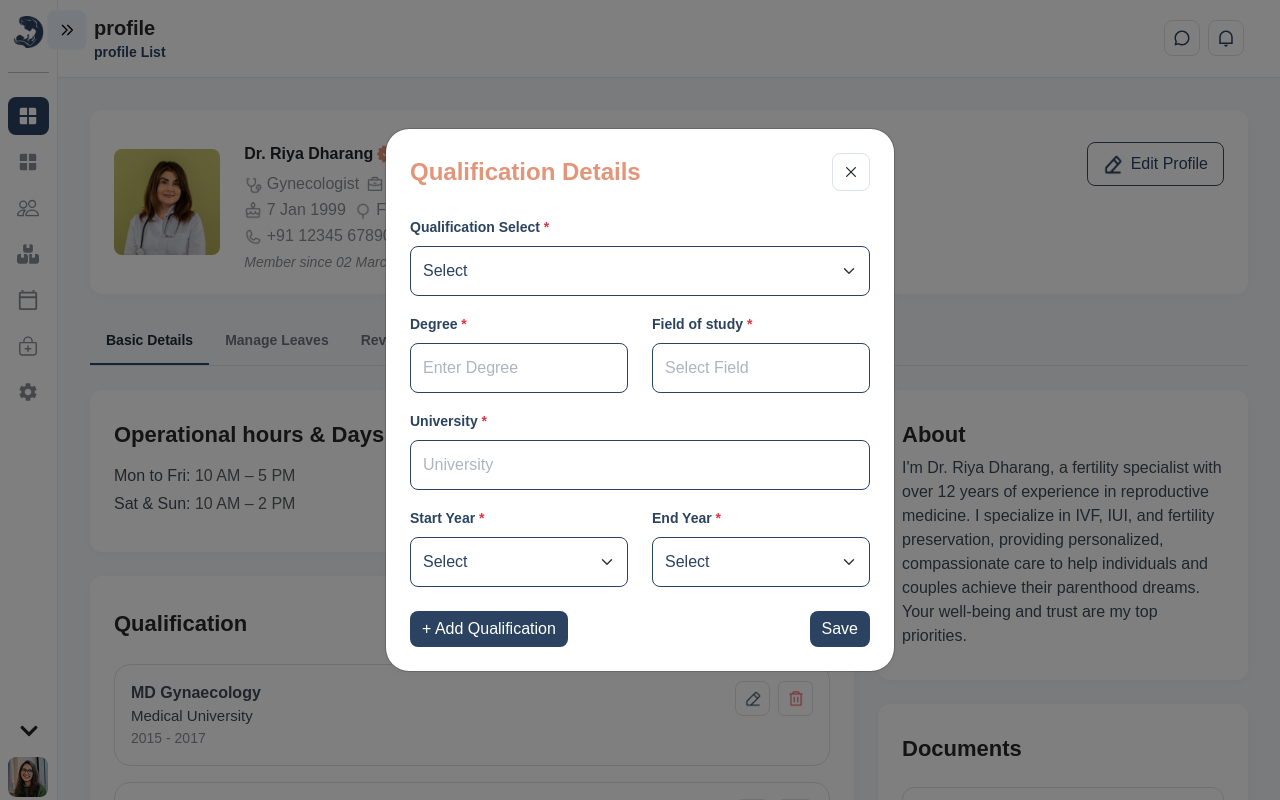
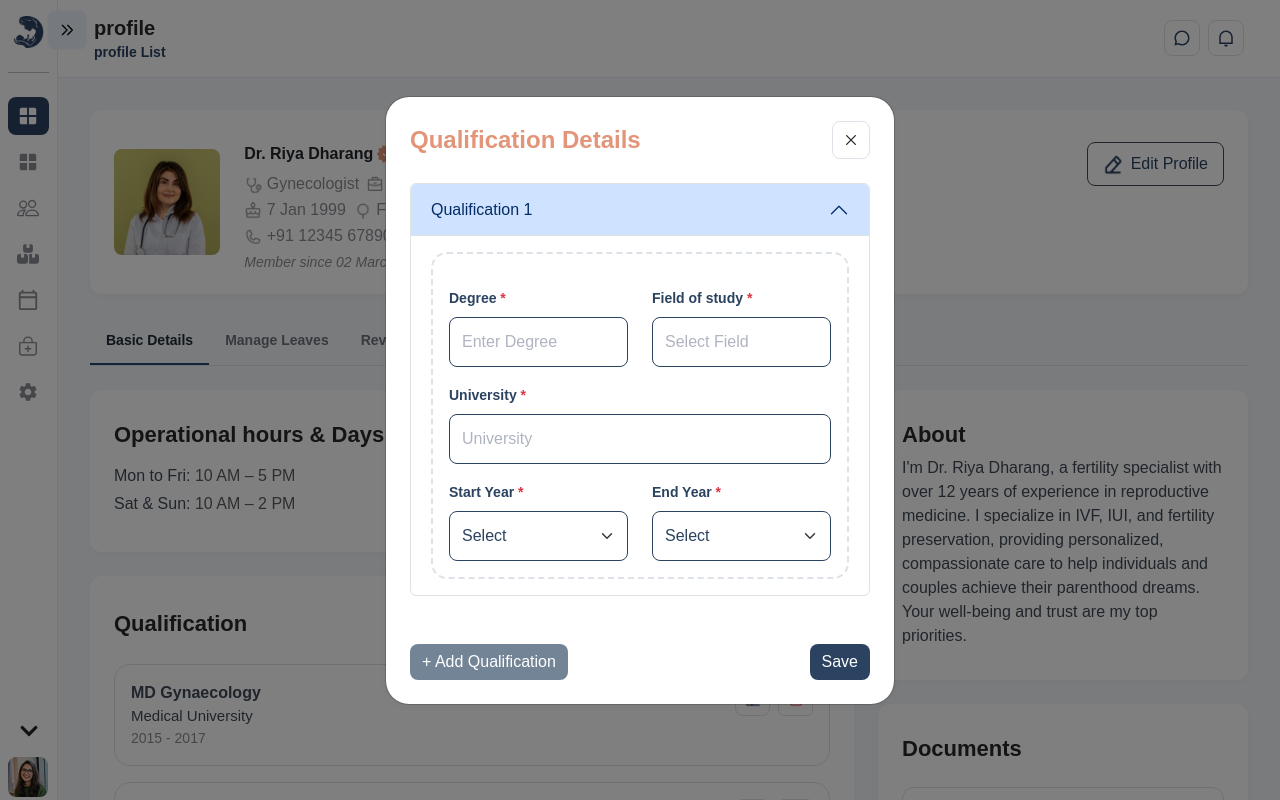
Before and after one commit to PranayTechnocomet/maiacare-doctor-inhouse-fe, a Next.js app: page /profile in a window 1280 px wide. Both pictures are taken after a click on the button 810 px from the left and 628 px from the top of the page. Built offline with nearby package versions, Linux system fonts and the light colour scheme.

Commit message:
qualification modal open 03/09/2025

```diff
--- a/src/components/form/Profile-Basic-Details.tsx
+++ b/src/components/form/Profile-Basic-Details.tsx
@@ -1,5 +1,5 @@
 import React, { useState } from 'react';
-import { Container, Row, Col, Button, Form, Table } from 'react-bootstrap';
+import { Container, Row, Col, Button, Form, Table, Accordion } from 'react-bootstrap';
 import Add from "../../assets/images/Add.png";
 import Delete from "../../assets/images/Delete.png";
 import LightEditimg from "../../assets/images/LightEditimg.png";
@@ -49,7 +49,7 @@ const ProfileBasicDetails = () => {
     SS: string;
     Time: string;
     Timer: string;
-    qualification: string;
+
     degree: string;
     field: string;
     university: string;
@@ -64,7 +64,7 @@ const ProfileBasicDetails = () => {
     Time: "",
     Timer: "",
 
-    qualification: "",
+
     degree: "",
     field: "",
     university: "",
@@ -73,6 +73,13 @@ const ProfileBasicDetails = () => {
   };
 
   const [formData, setFormData] = useState<FormData>(initialFormData);
+
+  const [qualifications, setQualifications] = useState<FormData[]>([
+    { ...initialFormData },
+  ]);
+  const [formErrors, setFormErrors] = useState([
+    { degree: "", field: "", university: "", startYear: "", endYear: "" }
+  ]);
 
 
 
@@ -103,11 +110,20 @@ const ProfileBasicDetails = () => {
   ];
 
 
+
+
+
+  //================   Modal  no all data below =============//
+
+
   const handleOpen = () => setShowModal(true);
+
   const handleClose = () => {
     setShowModal(false);
     setFormData(initialFormData);
+
     setFormError(initialFormError);
+    setFormErrors([]);
   }
 
   const yearOptions = Array.from({ length: 31 }, (_, i) => {
@@ -117,53 +133,83 @@ const ProfileBasicDetails = () => {
 
   // ✅ University list JSON
   const universities = [
-  { id: "1", value: "gujarat", label: "Gujarat University" },
-  { id: "2", value: "mumbai", label: "Atmiya University" },
-  { id: "3", value: "delhi", label: "saurashtra University" },
-  { id: "4", value: "bangalore", label: "Darshan University" },
+    { id: "1", value: "Gujarat University", label: "Gujarat University" },
+    { id: "2", value: "Atmiya University", label: "Atmiya University" },
+    { id: "3", value: "Saurashtra University", label: "Saurashtra University" },
+    { id: "4", value: "Darshan University", label: "Darshan University" },
   ];
-
-
-
-
 
   const validateForm = (data: FormData): FormError => {
     const errors: FormError = {};
 
-    if (!data.qualification.trim()) errors.qualification = "Qualification is Required";
-    if (!data.degree.trim()) errors.degree = "Degree is required";
-    if (!data.field.trim()) errors.field = "Field is required";
-    if (!data.university.trim()) errors.university = "University is required";
-    if (!data.startYear.trim()) errors.startYear = "Start year is required";
-    if (!data.endYear.trim()) errors.endYear = "End year is required";
+    // if (!data.qualification.trim()) errors.qualification = "Qualification is Required";
+    // if (!data.degree.trim()) errors.degree = "Degree is required";
+    // if (!data.field.trim()) errors.field = "Field is required";
+    // if (!data.university.trim()) errors.university = "University is required";
+    // if (!data.startYear.trim()) errors.startYear = "Start year is required";
+    // if (!data.endYear.trim()) errors.endYear = "End year is required";
 
     return errors;
   };
 
 
+  const validateForm1 = (quals: typeof qualifications) => {
+    const errors = quals.map((q) => ({
+
+      degree: !q.degree ? "Degree is required" : "",
+      field: !q.field ? "Field is required" : "",
+      university: !q.university ? "University is required" : "",
+      startYear: !q.startYear ? "Start Year is required" : "",
+      endYear: !q.endYear ? "End Year is required" : "",
+    }));
+    return errors;
+  };
+
+  // ✅ Function to add data
+  const handleAddQualification = () => {
+    setQualifications([...qualifications, { ...initialFormData }]);
+    // ADDD Qualifications validtation msg
+    setFormErrors([
+      ...formErrors,
+      { degree: "", field: "", university: "", startYear: "", endYear: "" }
+    ]);
+  };
+
+  const handleRemoveQualification = (index: number) => {
+    const updated = [...qualifications];
+    updated.splice(index, 1);
+    setQualifications(updated);
+  };
+
   const handleSave = () => {
-    const errors = validateForm(formData);
+    const errors = validateForm(formData);          // single form
+    const qualErrors = validateForm1(qualifications); // multi rows
+
     setFormError(errors);
+    setFormErrors(qualErrors); // ✅ set array
 
-    // ✅ If no errors → proceed
-    if (Object.keys(errors).length === 0) {
-      console.log("Form submitted", formData);
+    const hasQualError = qualErrors.some((err) =>
+      Object.values(err).some((msg) => msg !== "")
+    );
 
-      // 1) Close modal
+    if (Object.keys(errors).length === 0 && !hasQualError) {
+      console.log("Form submitted ✅", { formData, qualifications });
       handleClose();
 
-      // 2) Reset data & errors ONLY after success
+      // Reset form only after successful submit
       setFormData(initialFormData);
       setFormError(initialFormError);
+      setFormErrors([]);
+      setQualifications([]);
+    } else {
+      console.log("Form has errors ⚠️", { errors, qualErrors });
     }
   };
 
-
-
-
-
-
-
+  // + add Qualification button diable data show after unable
+  const isQualificationComplete = (q: any) => {
+    return q.degree && q.field && q.university && q.startYear && q.endYear;
+  };
 
 
 
@@ -173,7 +219,7 @@ const universities = [
     <div>
       <Row>
 
-        {/* =====LEFT COLUMN  PART ======== */}
+        {/* =====LEFT COLUMN PART ======== */}
 
 
         <Col lg={8}>
@@ -207,7 +253,6 @@ const universities = [
                   <Image src={Add} alt="Add" />
                 </Button>
 
-
                 <Modal
                   show={showModal}
                   onHide={handleClose}
@@ -215,46 +260,54 @@ const universities = [
                   header="Qualification Details"
                   centered
                 >
+
+
+
+
                   <div>
-                    <div>
-                      <InputSelect
-                        label="Qualification Select"
-                        name="qualification"
-                        onChange={(e) => {
-                            setFormData({ ...formData, qualification: e.target.value });
+                    {/* 🔁 Loop through all qualifications */}
+                    <Accordion defaultActiveKey="0" alwaysOpen>
+                      {qualifications.map((q, index) => (
+                        <div key={index} className="mb-4"> {/* ← Add margin-bottom here for spacing */}
+                          <Accordion.Item eventKey={index.toString()}>
+                            <Accordion.Header>
+                              Qualification {index + 1}
+                            </Accordion.Header>
 
-                            // ✅ Error hide when user types
-                            if (formError.qualification) {
-                              setFormError({ ...formError, qualification: "" });
-                            }
-                          }}
-                        onBlur={(e: React.FocusEvent<HTMLSelectElement>) => { }}
-                        required={true}
-                        disabled={false}
-                        error={formError.qualification}
-                          options={universities}   // ✅ JSON array used here
+                            <Accordion.Body>
+                              <div className="position-relative pt-3  p-3 modal-border-dashed">
+
+                                {/* ❌ Remove button - show only if NOT first item */}
+                                {index !== 0 && (
+                                  <button
+                                    type="button"
+                                    className="btn-close position-absolute"
+                                    style={{ top: "10px", right: "10px" }}
+                                    onClick={() => handleRemoveQualification(index)}
                                   />
-                    </div>
+                                )}
 
-                    {/* Fields */}
                                 <Row>
                                   <Col md={6} className="mt-3">
                                     <InputFieldGroup
                                       label="Degree"
                                       name="degree"
                                       type="text"
-                          value={formData.degree}
+                                      value={q.degree}
                                       onChange={(e) => {
-                            setFormData({ ...formData, degree: e.target.value });
+                                        const updated = [...qualifications];
+                                        updated[index].degree = e.target.value;
+                                        setQualifications(updated);
 
-                            // ✅ Error hide when user types
-                            if (formError.degree) {
-                              setFormError({ ...formError, degree: "" });
+                                        const updatedErrors = [...formErrors];
+                                        if (updatedErrors[index]) {
+                                          updatedErrors[index].degree = "";
                                         }
+                                        setFormErrors(updatedErrors);
                                       }}
                                       placeholder="Enter Degree"
                                       required={true}
-                          error={formError.degree}
+                                      error={formErrors[index]?.degree}
                                     />
                                   </Col>
 
@@ -263,16 +316,21 @@ const universities = [
                                       label="Field of study"
                                       name="field"
                                       type="text"
-                          value={formData.field}
+                                      value={q.field}
                                       onChange={(e) => {
-                            setFormData({ ...formData, field: e.target.value });
-                            if (formError.field) {
-                              setFormError({ ...formError, field: "" });
+                                        const updated = [...qualifications];
+                                        updated[index].field = e.target.value;
+                                        setQualifications(updated);
+
+                                        const updatedErrors = [...formErrors];
+                                        if (updatedErrors[index]) {
+                                          updatedErrors[index].field = "";
                                         }
+                                        setFormErrors(updatedErrors);
                                       }}
                                       placeholder="Select Field"
                                       required={true}
-                          error={formError.field}
+                                      error={formErrors[index]?.field}
                                     />
                                   </Col>
 
@@ -281,16 +339,21 @@ const universities = [
                                       label="University"
                                       name="university"
                                       type="text"
-                          value={formData.university}
+                                      value={q.university}
                                       onChange={(e) => {
-                            setFormData({ ...formData, university: e.target.value });
-                            if (formError.university) {
-                              setFormError({ ...formError, university: "" });
+                                        const updated = [...qualifications];
+                                        updated[index].university = e.target.value;
+                                        setQualifications(updated);
+
+                                        const updatedErrors = [...formErrors];
+                                        if (updatedErrors[index]) {
+                                          updatedErrors[index].university = "";
                                         }
+                                        setFormErrors(updatedErrors);
                                       }}
                                       placeholder="University"
                                       required={true}
-                          error={formError.university}
+                                      error={formErrors[index]?.university}
                                     />
                                   </Col>
 
@@ -298,15 +361,20 @@ const universities = [
                                     <InputSelect
                                       label="Start Year"
                                       name="startYear"
-                          value={formData.startYear}
+                                      value={q.startYear}
                                       onChange={(e) => {
-                            setFormData({ ...formData, startYear: e.target.value });
-                            if (formError.startYear) {
-                              setFormError({ ...formError, startYear: "" });
+                                        const updated = [...qualifications];
+                                        updated[index].startYear = e.target.value;
+                                        setQualifications(updated);
+
+                                        const updatedErrors = [...formErrors];
+                                        if (updatedErrors[index]) {
+                                          updatedErrors[index].startYear = "";
                                         }
+                                        setFormErrors(updatedErrors);
                                       }}
                                       required={true}
-                          error={formError.startYear}
+                                      error={formErrors[index]?.startYear}
                                       options={yearOptions}
                                     />
                                   </Col>
@@ -315,31 +383,52 @@ const universities = [
                                     <InputSelect
                                       label="End Year"
                                       name="endYear"
-                          value={formData.endYear}
+                                      value={q.endYear}
                                       onChange={(e) => {
-                            setFormData({ ...formData, endYear: e.target.value });
-                            if (formError.endYear) {
-                              setFormError({ ...formError, endYear: "" });
+                                        const updated = [...qualifications];
+                                        updated[index].endYear = e.target.value;
+                                        setQualifications(updated);
+
+                                        const updatedErrors = [...formErrors];
+                                        if (updatedErrors[index]) {
+                                          updatedErrors[index].endYear = "";
                                         }
+                                        setFormErrors(updatedErrors);
                                       }}
                                       required={true}
-                          error={formError.endYear}
+                                      error={formErrors[index]?.endYear}
                                       options={yearOptions}
                                     />
                                   </Col>
                                 </Row>
+
+                              </div>
+                            </Accordion.Body>
+
+                          </Accordion.Item>
+                        </div>
+                      ))}
+                    </Accordion>
                   </div>
 
                   <div className="d-flex justify-content-between mt-4">
-                    {/* Left side: Add button */}
-                    <Button className="maiacare-button">+ Add Qualification</Button>
+                    {/* Add Qualification Button */}
+                    <Button onClick={handleAddQualification}
+                      disabled={
+                        qualifications.length > 0 &&
+                        !isQualificationComplete(qualifications[qualifications.length - 1])
+                      }
+                      className="maiacare-button">
+                      + Add Qualification
+                    </Button>
 
-                    {/* Right side: Save button */}
+                    {/* Save Button */}
                     <Button onClick={handleSave} className="maiacare-button">
                       Save
                     </Button>
                   </div>
                 </Modal>
+
 
 
               </div>
--- a/src/style/font.css
+++ b/src/style/font.css
@@ -286,6 +286,16 @@
 }
 
 
+
+.modal-border-dashed{
+  border: 2px dashed !important;
+  border-color:  var(--color-icon-border) !important;
+  border-radius: 16px !important ;
+
+
+}
+
+
 /* Media Query: Tablets (991px and below) */
 @media (max-width: 991px) {
     .maiacare-input-field-label {
```
Also changed, not shown: src/style/profile.css (line endings or trailing spaces). Lines whose indentation alone changed are shown as unchanged.
